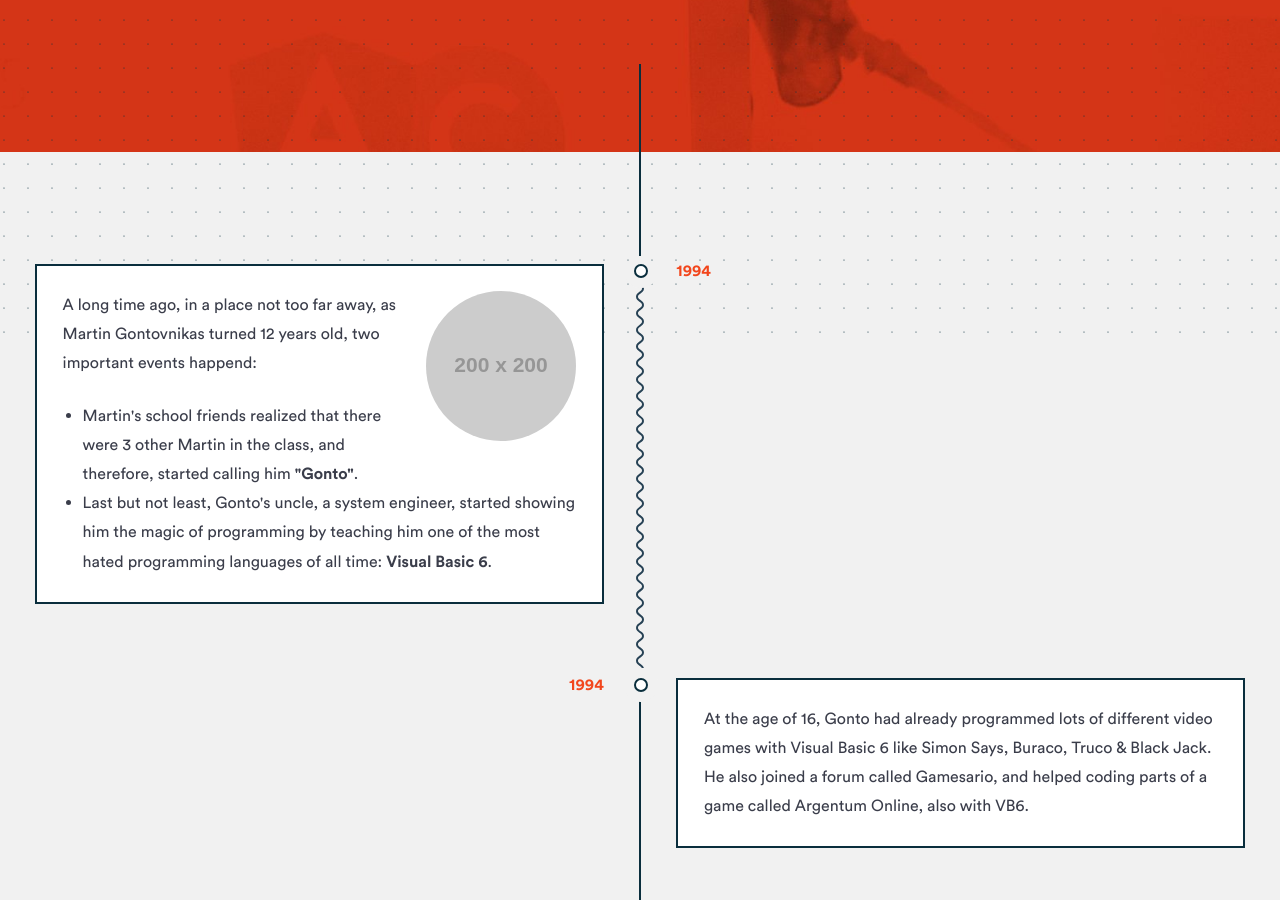
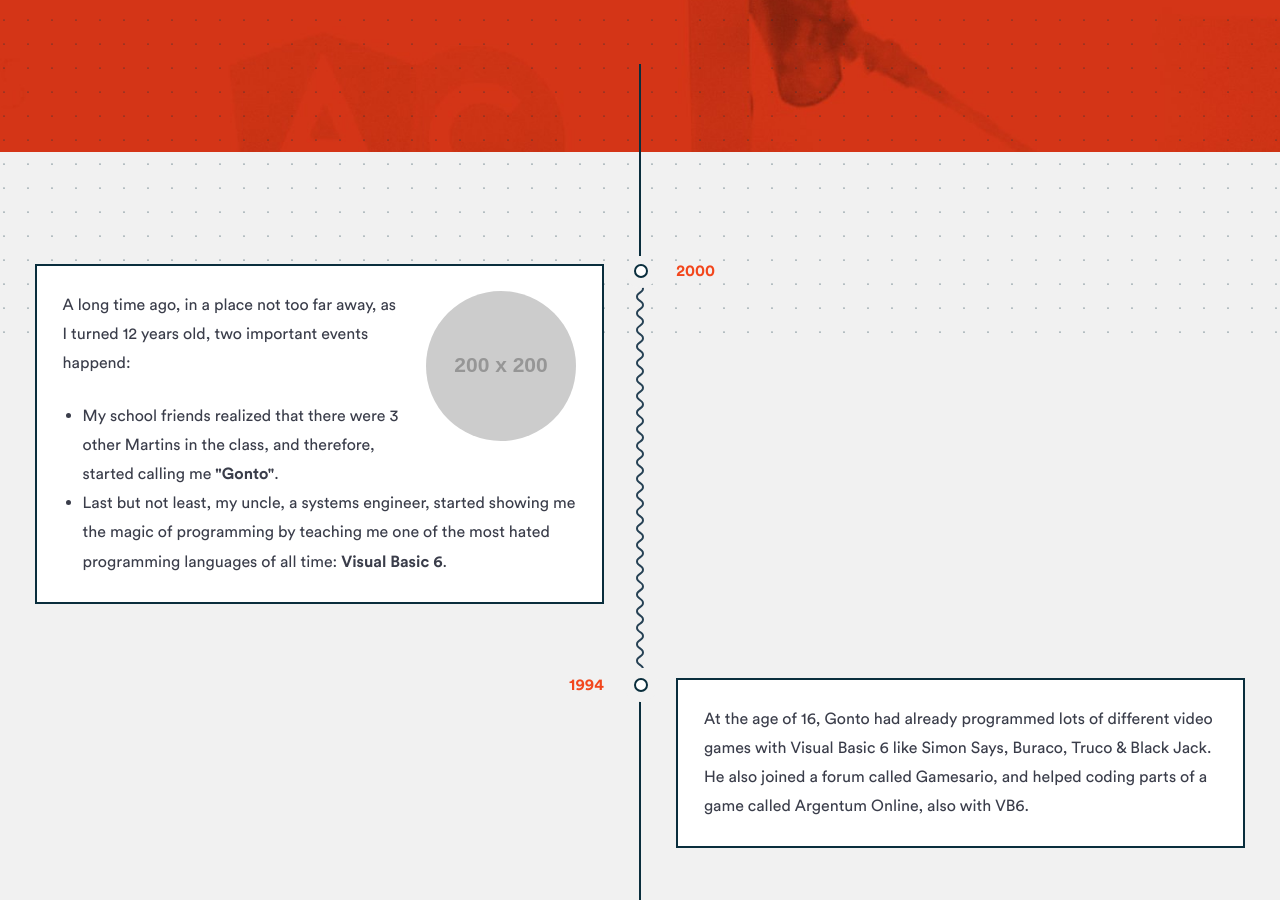
Before and after one commit to roadenautoma/developuniverse, a Jekyll site: the page built from about.html, in a window 1280 px wide and 900 px high, scrolled down 595 px. Built offline with Jekyll 4.4.1, drawn with Linux system fonts in a browser that asks for light colours; some web fonts are replaced.

```diff
--- a/_case-study.html
+++ b/_case-study.html
@@ -1,5 +1,5 @@
 ---
-layout: posts
+layout: post
 bodyClass: tpl-case
 ---
 
--- a/_config.yml
+++ b/_config.yml
@@ -11,8 +11,6 @@ words_per_minute: 200
 email: martin@gon.to
 
 paginate_path: "thoughts/page:num"
-
-permalink: thoughts/:month-:day-:year/:title
 
 excerpt_separator: <!--more-->
 gems: [jekyll-paginate]
--- a/about.html
+++ b/about.html
@@ -26,7 +26,7 @@ title: About me
                 <li>
                     <dl class="timeline-block">
                         <dt class="timeline-block__time">
-                            <time datetime="1994">1994</time>
+                            <time datetime="2000">2000</time>
                         </dt>
                         <dd class="timeline-block__content">
                             <div class="body-content">
@@ -34,14 +34,14 @@ title: About me
                                     <img src="http://placehold.it/200x200" alt="Gonto @ 12" />
                                 </figure>
                                 <p>
-                                    A long time ago, in a place not too far away, as Martin Gontovnikas turned 12 years old, two important events happend:
+                                    A long time ago, in a place not too far away, as I turned 12 years old, two important events happend:
                                 </p>
                                 <ul>
                                     <li>
-                                        Martin's school friends realized that there were 3 other Martin in the class, and therefore, started calling him <strong>"Gonto"</strong>.
+                                        My school friends realized that there were 3 other Martins in the class, and therefore, started calling me <strong>"Gonto"</strong>.
                                     </li>
                                     <li>
-                                        Last but not least, Gonto's uncle, a system engineer, started showing him the magic of programming by teaching him one of the most hated programming languages of all time: <strong>Visual Basic 6</strong>.
+                                        Last but not least, my uncle, a systems engineer, started showing me the magic of programming by teaching me one of the most hated programming languages of all time: <strong>Visual Basic 6</strong>.
                                     </li>
                                 </ul>
 
--- a/index.html
+++ b/index.html
@@ -11,7 +11,7 @@ title: Home
             <div class="hero-intro__wrapper">
                 <header class="hero__header">
                     <h1 class="hero__title">An engineering approach to marketing</h1>
-                    <p class="hero__subtitle">Do or do not. There is no try.</p>
+                    <p class="hero__subtitle">Experiment all the things</p>
                 </header>
             </div><!-- .hero-intro__wrapper -->
 
```
Also changed, not shown: _data/articles.json (deleted, +0 -32 lines), _data/method-steps.json (+12 -12 lines).
